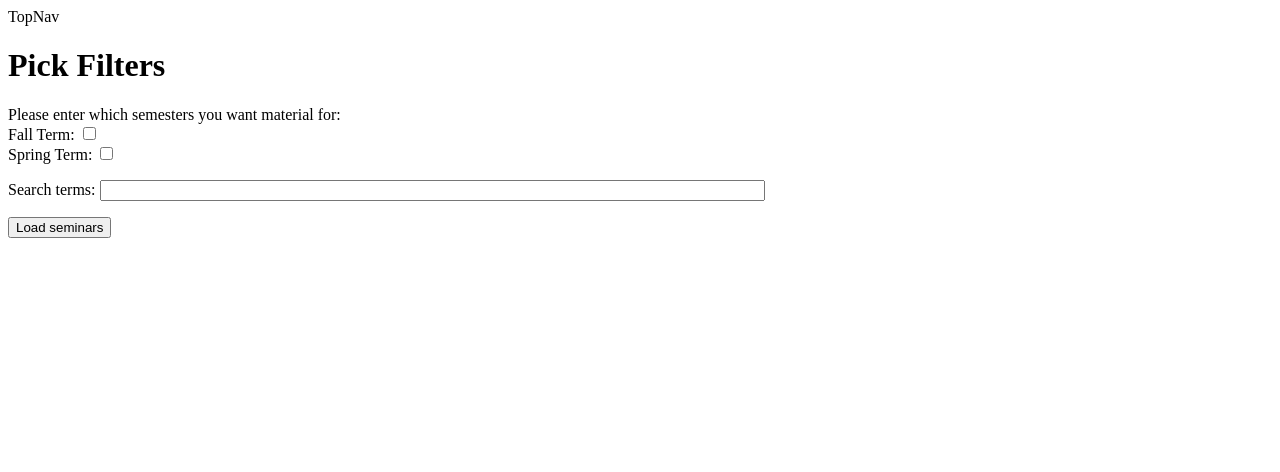
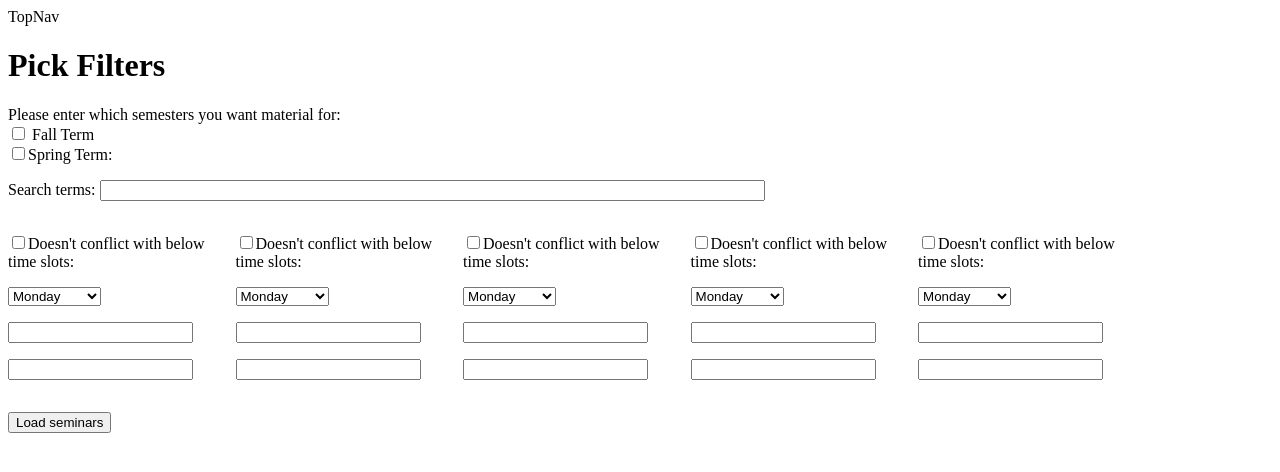
Before and after one commit to harshita-gupta/Harvard-FRSEM-Catalog-2016-17, a Flask app: page /filter in a window 1280 px wide. Shown: the top 472 px of the page. Run offline with Flask 2, Linux system fonts and the light colour scheme.

Commit message:
/filter includes all filter options necessary for freshman seminar browsing
todo: find better time picker field option

```diff
--- a/app/forms.py
+++ b/app/forms.py
@@ -1,8 +1,17 @@
 from flask.ext.wtf import Form
-from wtforms import StringField, BooleanField
+from wtforms import StringField, BooleanField, SelectField
+from wtforms_components import TimeField
 from wtforms.validators import DataRequired
 
+DAYS = [("Monday", "Monday"), ("Tuesday", "Tuesday"),( "Wednesday", "Wednesday"), ( "Thursday", "Thursday"), ("Friday", "Friday")]
+
 class FilterForm(Form):
-    fallterm = BooleanField('fallterm',  default=False, validators=[DataRequired()])
-    springterm = BooleanField('springterm', default=False, validators=[DataRequired()])
-    searchquery = StringField('searchquery')
+    fallterm = BooleanField('Fall Term Checkbox',  default=False, validators=[DataRequired()])
+    springterm = BooleanField('Spring Term Checkbox', default=False, validators=[DataRequired()])
+    searchquery = StringField('Search Query')
+
+class ConflictForm(Form):
+	toInclude = BooleanField("Register another conflict time", default = False)
+	dayField = SelectField('Day of Conflict', choices = DAYS)
+	startTime = TimeField('Start Time')
+	endTime =  TimeField('End Time')
--- a/app/templates/form.html
+++ b/app/templates/form.html
@@ -5,13 +5,26 @@
   <h1>Pick Filters</h1>
   <form action="" method="post" name="filter">
       {{ form.hidden_tag() }}
-      <p>
+      <div id="selectsemester">
           Please enter which semesters you want material for:<br>
-          Fall Term: {{ form.fallterm }}
+          {{ form.fallterm }} Fall Term
           <br>
-          Spring Term: {{ form.springterm }}
-      </p>
-      <p>Search terms: {{ form.searchquery(size=80) }} </p>
+          {{ form.springterm }}Spring Term:
+      </div>
+
+      <div id = "searchbox"><p>Search terms: {{ form.searchquery(size=80) }} </p></div>
+
+      <div id = "conflictbox" style = "width: 100%; display: flex;flex-wrap: wrap;">
+        {% for conflict in conflictForms %}
+          <div class= "confict" style = "width : 18%">
+            <p>{{conflict.toInclude}}Doesn't conflict with below time slots:</p>
+            <p>{{conflict.dayField}}</p>
+            <p>{{conflict.startTime}}</p>
+            <p>{{conflict.endTime}}</p>
+          </div>
+        {% endfor %}
+      </div>
+
       <p><input type="submit" value="Load seminars"></p>
   </form>
 {% endblock %}
--- a/app/views.py
+++ b/app/views.py
@@ -1,5 +1,5 @@
 from flask import render_template, flash, redirect
-from .forms import FilterForm
+from .forms import FilterForm, ConflictForm
 from app import app
 import pickle
 from StringIO import StringIO
@@ -173,7 +173,10 @@ def retrieveSeminars():
 def filter():
     # creating form object and passing it to the template to use
     filter = FilterForm()
-    return render_template('form.html', form = filter)
+    conflictForms = []
+    for n in range(5):
+        conflictForms.append(ConflictForm())
+    return render_template('form.html', form = filter, conflictForms = conflictForms)
 
 # the fact that these route functions are above the method declaration make them correspond to the "index" method's function.
 @app.route('/')
```
Also changed, not shown: 2 other files.
